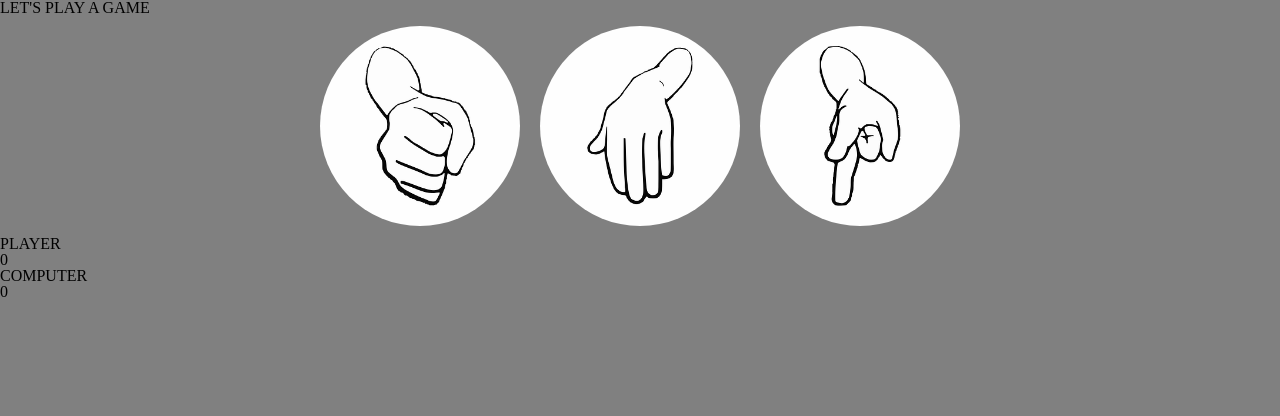
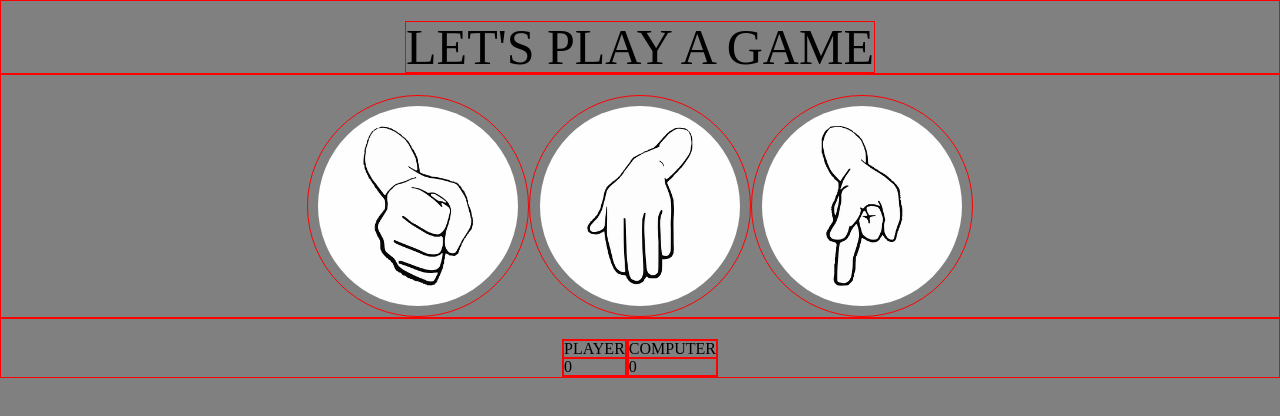
Before and after one commit to Maii0407/odin-rock-paper-scissors, a plain HTML site: page index.html in a window 1280 px wide. Drawn offline with Linux system fonts and the light colour scheme.

Commit message:
added some css

```diff
--- a/main.css
+++ b/main.css
@@ -1,9 +1,18 @@
 body {
     background-color: grey;
+}
+.header-container {
+    display: flex;
+    justify-content: center;
+    padding-top: 20px;
+}
+h1 {
+    font-size: 50px;
 }
 .selections {
     display: flex;
     justify-content: center;
+    padding-top: 20px;
 }
 .selection {
     width: 200px;
@@ -13,3 +22,11 @@ body {
 .selection:hover {
     background-color: gainsboro;
 }
+#scoreContainer {
+    display: flex;
+    justify-content: center;
+    padding-top: 20px;
+}
+.red-line {
+    border: 1px solid red;
+}
```
